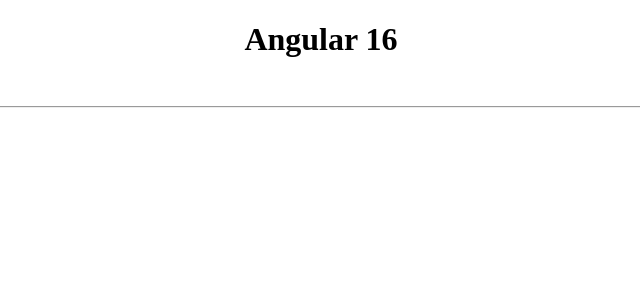
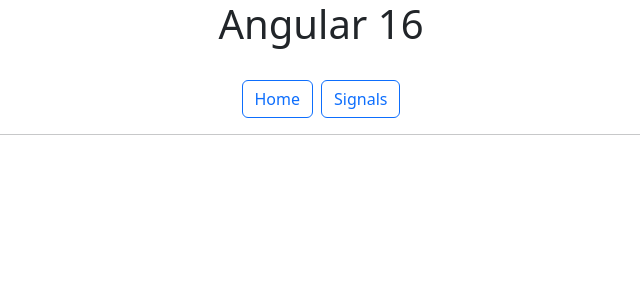
Before and after one commit to kato86/angular-news, an Angular app: page / in a window 1280 px wide. Shown: the top 300 px of the page, without its empty margins (319-959 px from the left). Built offline with nearby package versions, Linux system fonts and the light colour scheme.

Commit message:
Add bootstrap and simple routing

```diff
--- a/src/app/app.component.html
+++ b/src/app/app.component.html
@@ -1,4 +1,10 @@
-<h1 style="text-align: center;">Angular 16</h1>
-<br>
+<div class="container">
+  <h1 style="text-align: center;">Angular 16</h1>
+  <br>
+  <div class="d-flex justify-content-center">
+    <button type="button" class="btn btn-outline-primary me-2" routerLink="/">Home</button>
+    <button type="button" class="btn btn-outline-primary" routerLink="/signals">Signals</button>
+  </div>
+</div>
 <hr>
 <router-outlet></router-outlet>
--- a/src/app/app.component.ts
+++ b/src/app/app.component.ts
@@ -6,5 +6,4 @@
   styleUrls: ['./app.component.css']
 })
 export class AppComponent {
-  title = 'angular-news-2';
 }
--- a/src/index.html
+++ b/src/index.html
@@ -6,8 +6,10 @@
   <base href="/">
   <meta name="viewport" content="width=device-width, initial-scale=1">
   <link rel="icon" type="image/x-icon" href="favicon.ico">
+  <link href="https://cdn.jsdelivr.net/npm/bootstrap@5.3.0-alpha3/dist/css/bootstrap.min.css" rel="stylesheet"
+        integrity="sha384-KK94CHFLLe+nY2dmCWGMq91rCGa5gtU4mk92HdvYe+M/SXH301p5ILy+dN9+nJOZ" crossorigin="anonymous">
 </head>
 <body>
-  <app-root></app-root>
+<app-root></app-root>
 </body>
 </html>
```
